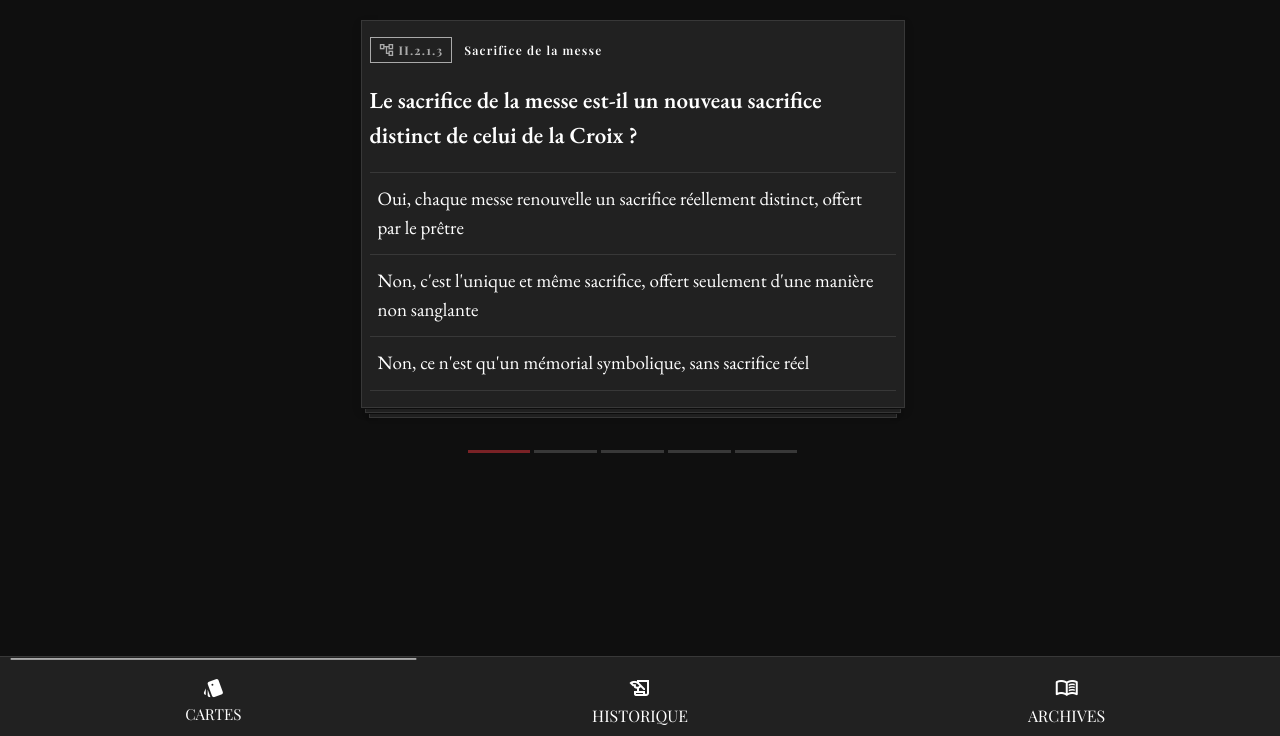
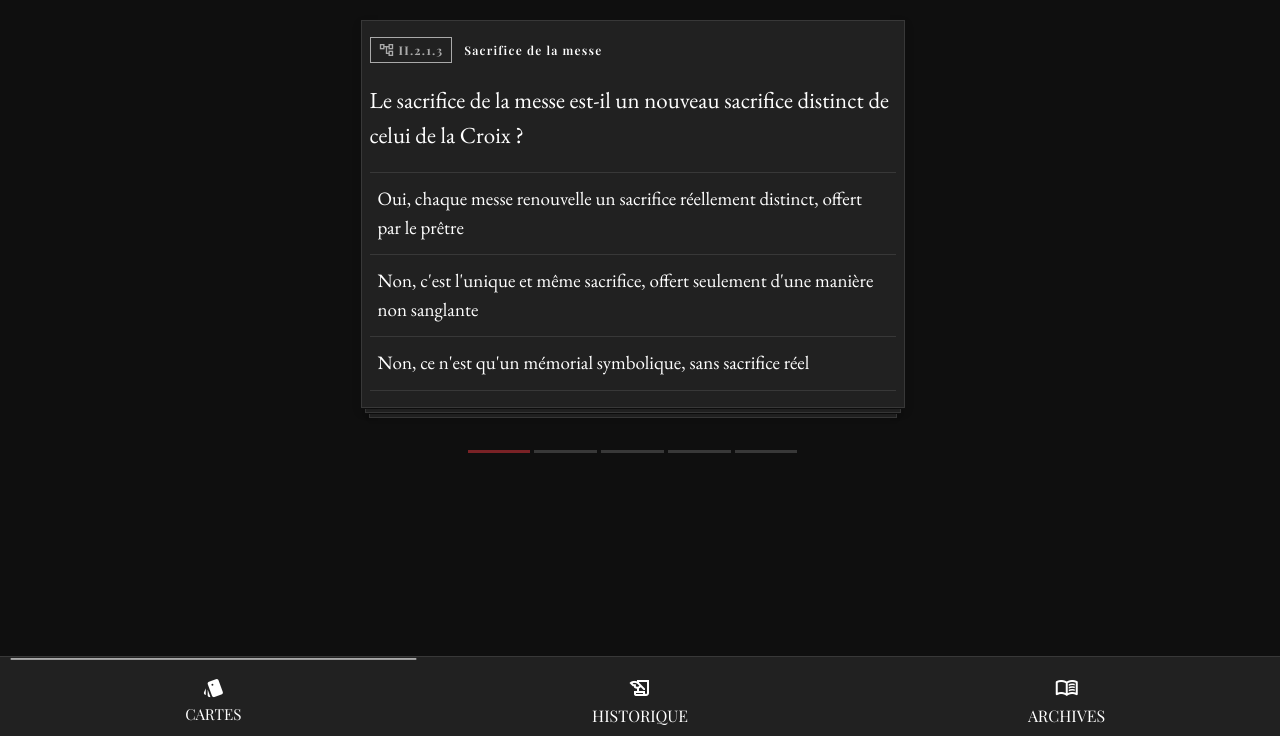
Before and after one commit to Quaerite-et-invenietis/quaerite-app, a plain HTML site: page index.html in a window 1280 px wide. Both pictures are taken after a click on the element "QUAERITE!". Shown: the part 64-800 px from the top of the page. Drawn offline with nearby package versions, Linux system fonts and the light colour scheme; a web font is replaced by a local one.

Commit message:
Add files via upload
Suppression du gras sur les questions dans le mode sombre

```diff
--- a/index.html
+++ b/index.html
@@ -226,6 +226,7 @@
             .choice-item span { font-size: 19px; }
         }
         #deck-question-text { font-size: 18px !important; line-height: 1.5 !important; }
+        .dark-mode #deck-question-text { font-weight: 400 !important; }
         @media (min-width: 768px) {
             #deck-question-text { font-size: 23px !important; }
         }
```
